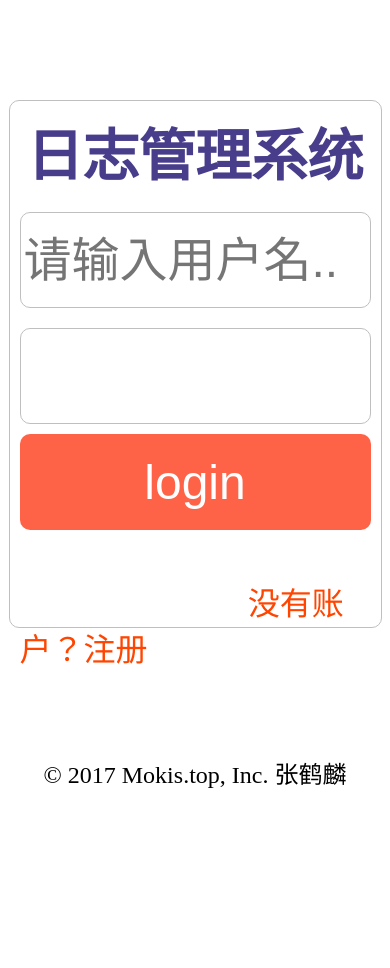
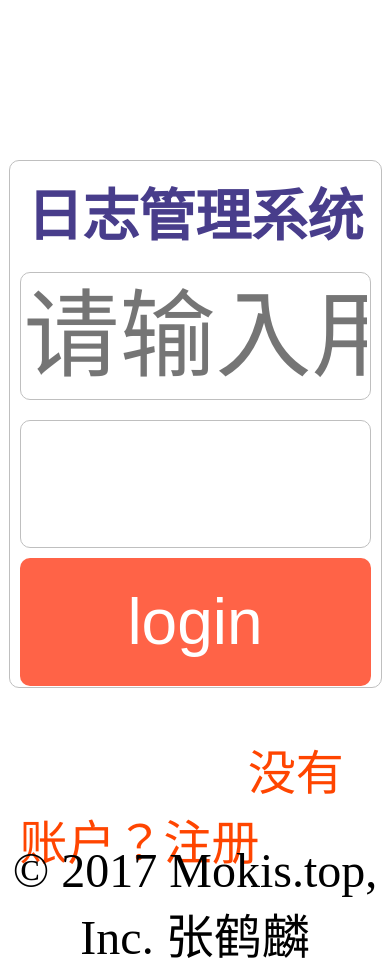
Before and after one commit to Leochens/TestBase, a PHP site: page /login.php in a window 390 px wide. Before the commit the page ends 788 px from the top, so only its background shows below. Run offline with PHP 8.4, Linux system fonts and the light colour scheme; some libraries are stand-ins or nearby versions.

Commit message:
解决oppo端不能正常显示media样式问题

```diff
--- a/session/css/login.css
+++ b/session/css/login.css
@@ -61,26 +61,27 @@
         margin-left: 65%;
     }
 
-@media screen and (max-width: 800px) {
+@media screen and (max-width: 1080px) {
     body{
-        font-size: 1.5rem;
+        font-size: 3rem;
     }
     .login_main{
+        margin-top: 10rem;
         width: 90%;
         height: 60%;
+        font-size:3rem;
+
+    }
+    .btn{
+        font-size: 4rem;
+        height: 8rem;
+    }
+    #username,#password{
+        font-size: 6rem;
+        height: 8rem;
+    }
+    .reg{
         font-size: 3rem;
 
     }
-    .btn{
-        font-size: 3rem;
-        height: 6rem;
-    }
-    #username,#password{
-        font-size: 3rem;
-        height: 6rem;
-    }
-    .reg{
-        font-size: 2rem;
-
-    }
 }
```
